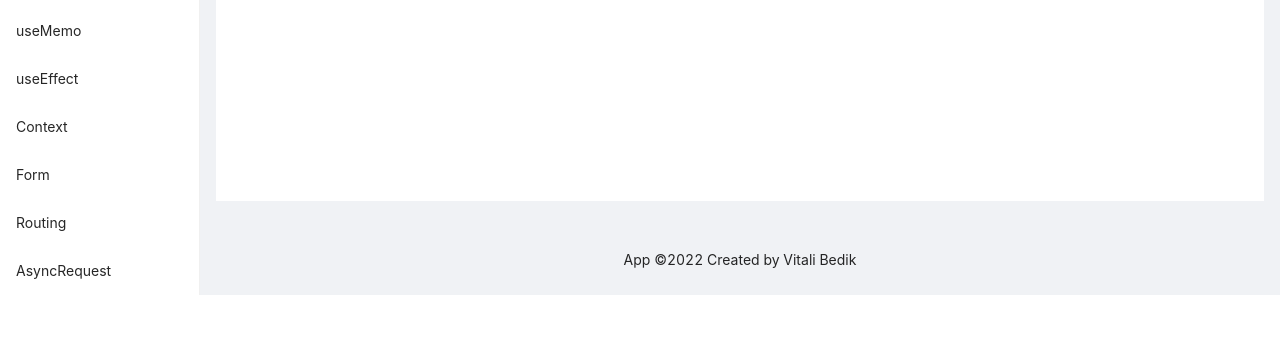
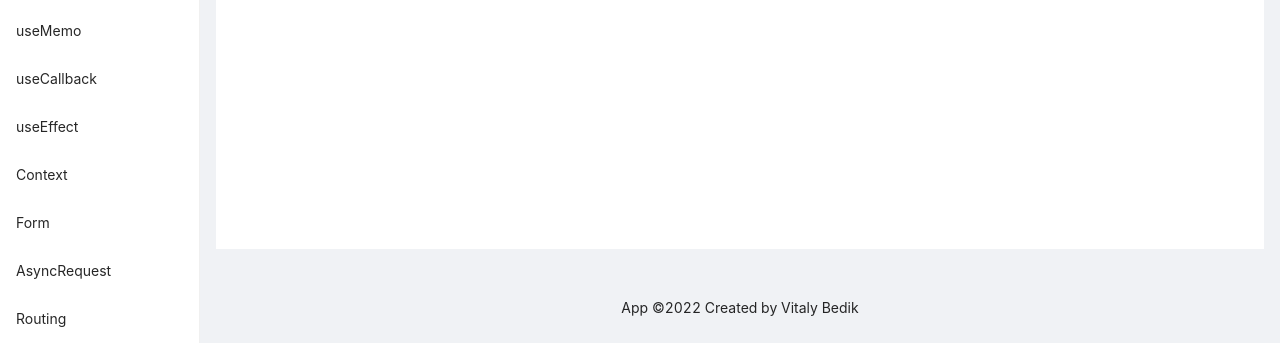
Before and after one commit to vitalyabedik/react-cheatsheet, a React (Create React App) app: page / in a window 1280 px wide. Shown: the part 713-1056 px from the top of the page. Before the commit the page ends 1008 px from the top, so only its background shows below. Built offline with nearby package versions, Linux system fonts and the light colour scheme.

Commit message:
update routes and constants

```diff
--- a/src/components/layout/footer/AppFooter.jsx
+++ b/src/components/layout/footer/AppFooter.jsx
@@ -1,7 +1,7 @@
 import './AppFooter.scss';
 
 const AppFooter = () => {
-    return <div className='footer'>App ©2022 Created by Vitali Bedik</div>;
+  return <div className='footer'>App ©2022 Created by Vitaly Bedik</div>;
 };
 
 export default AppFooter;
--- a/src/data/index.js
+++ b/src/data/index.js
@@ -14,6 +14,7 @@ export { useRef } from './code/useRef/useRef';
 export { fragment } from './code/fragment/fragment';
 export { reactMemo } from './code/memo/reactMemo';
 export { useMemo } from './code/memo/useMemo';
+export { useCallback } from './code/useCallback/useCallback';
 export { context } from './code/context/context';
 export { form } from './code/form/form';
 export { asyncRequest } from './code/asyncRequest/asyncRequest';
--- a/src/pages/index.js
+++ b/src/pages/index.js
@@ -15,6 +15,7 @@ export { default as UseRef } from './Refs/UseRef.jsx';
 export { default as Fragment } from './Fragment/Fragment';
 export { default as ReactMemo } from './Memo/ReactMemo';
 export { default as UseMemo } from './Memo/UseMemo';
+export { default as UseCallback } from './Callback/UseCallback';
 export { default as Context } from './Context/Context';
 export { default as Form } from './Form/Form';
 export { default as AsyncRequest } from './AsyncRequest/AsyncRequest';
--- a/src/utils/constants/path.constants.js
+++ b/src/utils/constants/path.constants.js
@@ -13,8 +13,9 @@ export const USE_REF = 'useRef';
 export const FRAGMENT = 'Fragment';
 export const REACT__MEMO = 'ReactMemo';
 export const USE__MEMO = 'useMemo';
+export const USE__CALLBACK = 'useCallback';
 export const USE__EFFECT = 'useEffect';
 export const CONTEXT = 'Context';
 export const FORM = 'Form';
+export const ASYNC__REQUEST = 'AsyncRequest';
 export const ROUTING = 'Routing';
-export const ASYNC__REQUEST = 'AsyncRequest';
```
Also changed, not shown: src/router/routes.js (+13 -10 lines).
